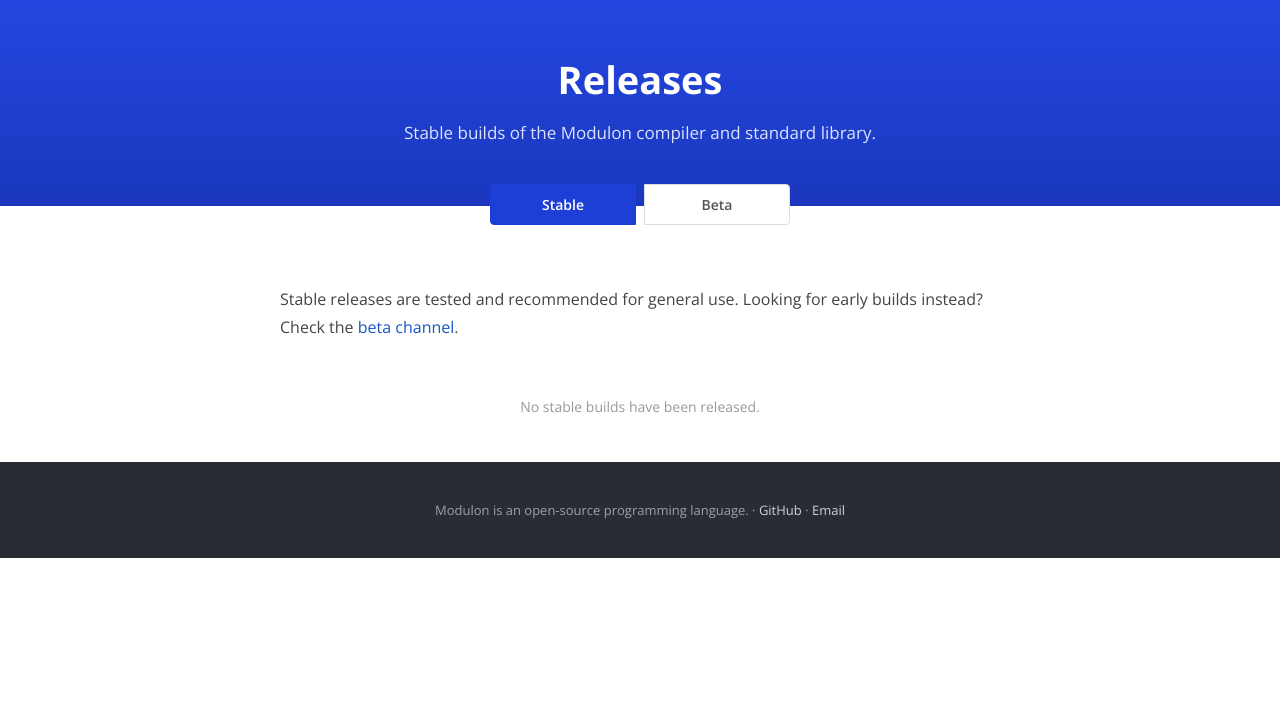
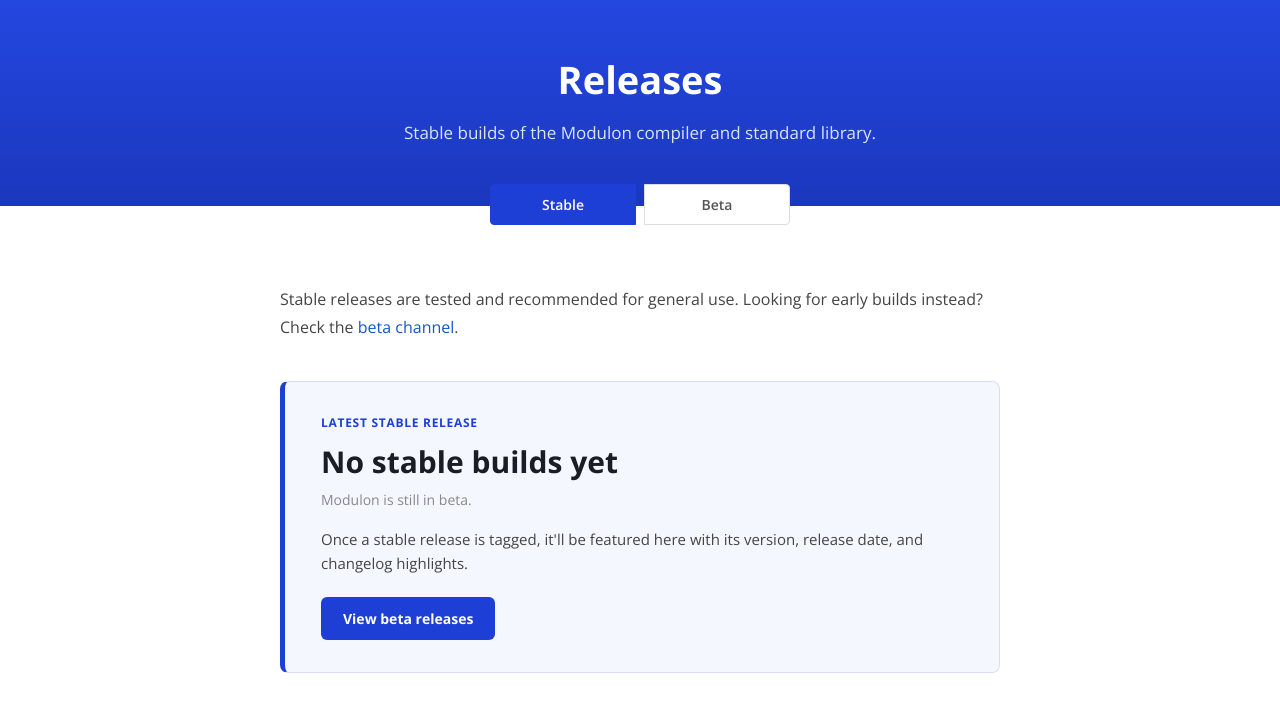
Before and after one commit to MSK-Kernel/Modulon, a plain HTML site: page docs/releases.html in a window 1280 px wide. Shown: the part 64-774 px from the top of the page. Drawn offline with nearby package versions, Linux system fonts and the light colour scheme.

Commit message:
feat: Added new "latest stable release" div to 'docs/releases.html'.
This will show the latest stable release. It it not vibecoded, please do not
go and tell me it is vibecoded because it looks so. I spent an entire
afternoon learning how to style these types of divs using CSS.

```diff
--- a/docs/releases.html
+++ b/docs/releases.html
@@ -142,6 +142,56 @@
 	.release-list .date { color: #999; font-size: 14px; }
 	.release-list .get { font-weight: 700; }
 
+	.latest-release {
+		background: #f5f7ff;
+		border: 1px solid #d6ddfa;
+		border-left: 5px solid #1e3fd6;
+		border-radius: 8px;
+		padding: 32px 36px;
+		margin: 0 0 40px;
+	}
+
+	.latest-release .label {
+		text-transform: uppercase;
+		letter-spacing: 0.06em;
+		font-size: 12px;
+		font-weight: 700;
+		color: #1e3fd6;
+		margin: 0 0 10px;
+	}
+
+	.latest-release .version {
+		font-size: 30px;
+		font-weight: 700;
+		color: #1a1d24;
+		margin: 0 0 8px;
+	}
+
+	.latest-release .date {
+		color: #888;
+		font-size: 14px;
+		margin: 0 0 18px;
+	}
+
+	.latest-release p.desc {
+		font-size: 15px;
+		line-height: 1.6;
+		color: #444;
+		margin: 0 0 22px;
+	}
+
+	.latest-release .get {
+		display: inline-block;
+		background: #1e3fd6;
+		color: #fff;
+		font-weight: 700;
+		font-size: 14px;
+		padding: 12px 22px;
+		border-radius: 6px;
+	}
+
+	.latest-release .get:hover { background: #1631a8; text-decoration: none; }
+
 	footer {
 		background: #292c33;
 		color: #9aa0ac;
@@ -189,6 +239,14 @@
 
 		<p class="intro">Stable releases are tested and recommended for general use. Looking for early builds instead? Check the <a href="releases-beta.html">beta channel</a>.</p>
 
+		<div class="latest-release">
+			<p class="label">Latest Stable Release</p>
+			<p class="version">No stable builds yet</p>
+			<p class="date">Modulon is still in beta. </p>
+			<p class="desc">Once a stable release is tagged, it'll be featured here with its version, release date, and changelog highlights.</p>
+			<a class="get" href="releases-beta.html">View beta releases</a>
+		</div>
+
 		<ul class="release-list">
 			<li>
 				<span class="version"></span>
```
